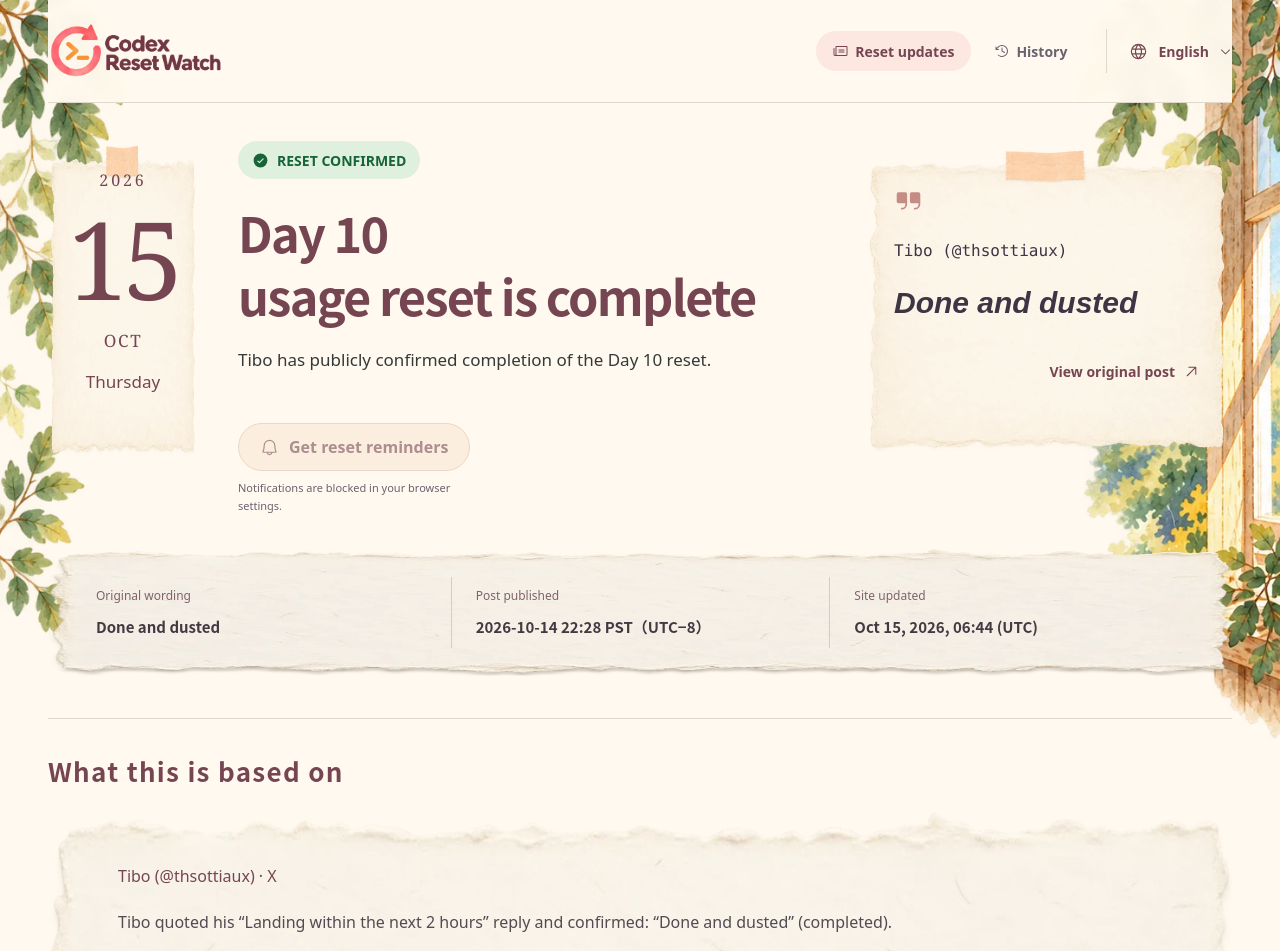
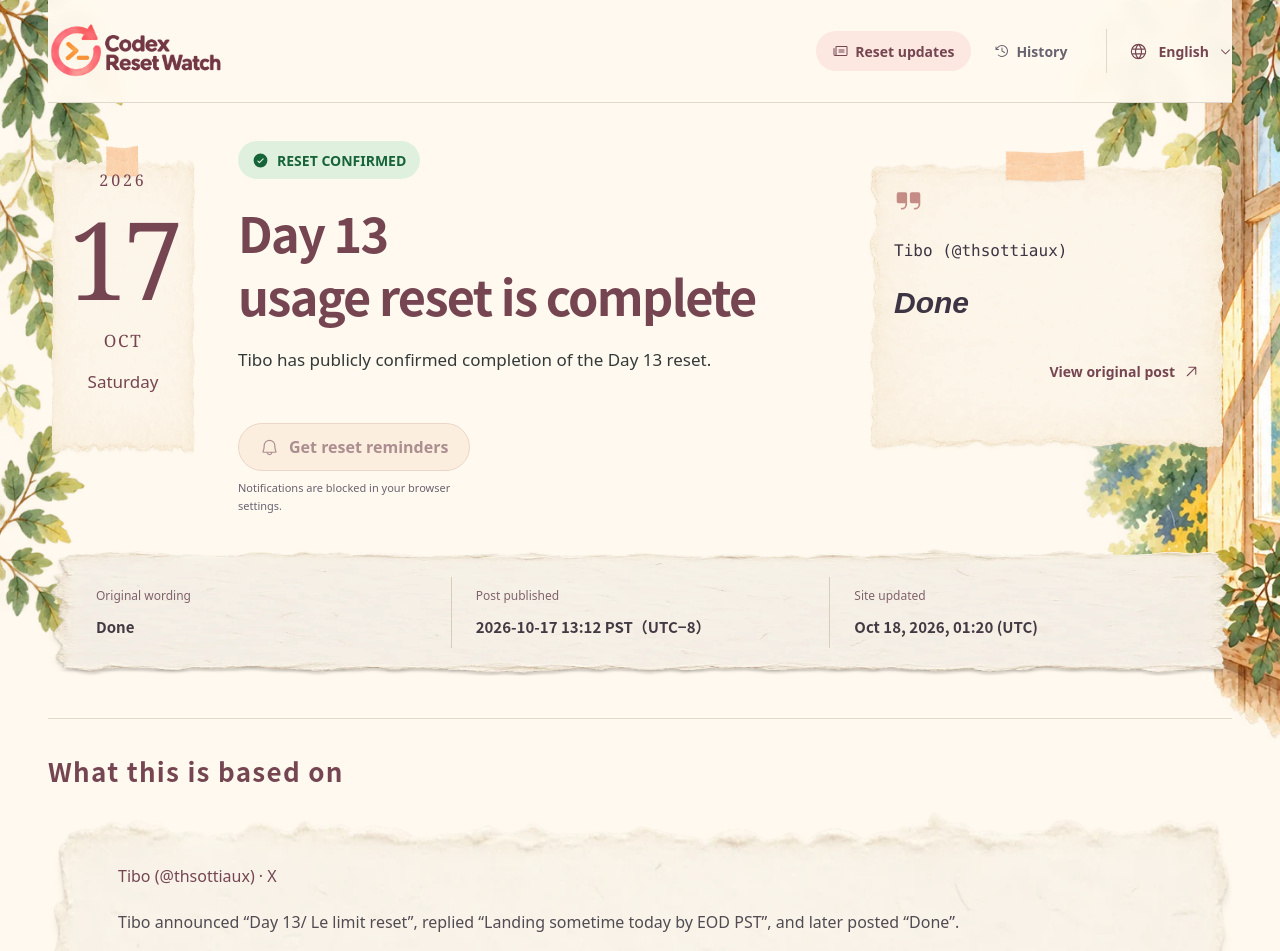
Before and after one commit to Sunzenki/codex-reset-watch, a React (Vite) app: page / in a window 1280 px wide. Shown: the top 951 px of the page. Built offline with nearby package versions, Linux system fonts and the light colour scheme.

Commit message:
content: record Day 13 reset confirmation

```diff
--- a/public/data/current.json
+++ b/public/data/current.json
@@ -1,32 +1,32 @@
 {
   "kind": "reset_confirmed",
   "status": "confirmed",
-  "headline": "Day 10 usage reset is complete",
+  "headline": "Day 13 usage reset is complete",
   "resetAt": null,
   "sourceTimezone": "UTC (X timestamp)",
-  "originalTimeText": "Done and dusted",
-  "scope": "Day 10 reset; eligible plans and usage windows were not specified.",
+  "originalTimeText": "Done",
+  "scope": "Day 13 reset; eligible plans and usage windows were not specified.",
   "announcement": {
     "source": "Tibo (@thsottiaux) / X post",
-    "text": "Done and dusted",
-    "translation": "已经搞定。",
-    "url": "https://x.com/thsottiaux/status/2110618732666257557",
-    "postedAt": "2026-10-15T06:28:13.000Z"
+    "text": "Done",
+    "translation": "已完成。",
+    "url": "https://x.com/thsottiaux/status/2111566005684289735",
+    "postedAt": "2026-10-17T21:12:21.000Z"
   },
   "previousAnnouncement": {
     "source": "Tibo (@thsottiaux) / X post",
-    "text": "The reports of my reset button being lost are greatly exaggerated\n\nDay 10/ Reset",
-    "translation": "说我的重置按钮丢了，实在是夸大其词。\n\n第 10 天：重置。",
-    "url": "https://x.com/thsottiaux/status/2110595484180214059",
-    "postedAt": "2026-10-15T04:55:51.000Z"
+    "text": "Day 13/ Le limit reset",
+    "translation": "第 13 天：额度重置。",
+    "url": "https://x.com/thsottiaux/status/2111492673890824348",
+    "postedAt": "2026-10-17T16:20:57.000Z"
   },
   "timingSource": {
     "source": "Tibo (@thsottiaux) / X reply",
-    "text": "Landing within the next 2 hours",
-    "translation": "将在未来两小时内落地。",
-    "url": "https://x.com/thsottiaux/status/2110595554036400151",
-    "postedAt": "2026-10-15T04:56:07.000Z"
+    "text": "Landing sometime today by EOD PST",
+    "translation": "将在今天 PST 当天结束前的某个时候落地。",
+    "url": "https://x.com/thsottiaux/status/2111492738025959922",
+    "postedAt": "2026-10-17T16:21:13.000Z"
   },
-  "updatedAt": "2026-10-15T06:44:24.703Z",
-  "note": "The displayed time is the public confirmation time, not the exact backend execution time. The earlier estimated deadline was October 15 at 06:56 UTC. Eligible plans and usage windows were not specified."
+  "updatedAt": "2026-10-18T01:20:27.332Z",
+  "note": "The displayed time is the public confirmation time, not the exact backend execution time. The earlier EOD PST reply referred to October 17 in Pacific time; its estimated end-of-day boundary is October 18 at 08:00 UTC under literal PST, or 07:00 UTC if PDT was intended. Eligible plans and usage windows were not specified."
 }
--- a/public/data/history.json
+++ b/public/data/history.json
@@ -1,4 +1,39 @@
 [
+  {
+    "id": "reset-2026-10-17-day13-confirmed",
+    "targetAt": "2026-10-17T21:12:21.000Z",
+    "precision": "confirmed",
+    "originalTimezone": "UTC (X timestamp)",
+    "originalTimeText": "Done",
+    "announcement": {
+      "source": "Tibo (@thsottiaux) / X post",
+      "text": "Done",
+      "translation": "已完成。",
+      "url": "https://x.com/thsottiaux/status/2111566005684289735",
+      "postedAt": "2026-10-17T21:12:21.000Z"
+    },
+    "previousAnnouncement": {
+      "source": "Tibo (@thsottiaux) / X post",
+      "text": "Day 13/ Le limit reset",
+      "translation": "第 13 天：额度重置。",
+      "url": "https://x.com/thsottiaux/status/2111492673890824348",
+      "postedAt": "2026-10-17T16:20:57.000Z"
+    },
+    "timingSource": {
+      "source": "Tibo (@thsottiaux) / X reply",
+      "text": "Landing sometime today by EOD PST",
+      "translation": "将在今天 PST 当天结束前的某个时候落地。",
+      "url": "https://x.com/thsottiaux/status/2111492738025959922",
+      "postedAt": "2026-10-17T16:21:13.000Z"
+    },
+    "announcedTargetAt": "2026-10-18T08:00:00.000Z",
+    "outcome": "as_announced",
+    "note": "The displayed time is the public confirmation time, not the exact backend execution time. The earlier EOD PST reply referred to October 17 in Pacific time; its estimated end-of-day boundary is October 18 at 08:00 UTC under literal PST, or 07:00 UTC if PDT was intended. Eligible plans and usage windows were not specified.",
+    "recordedAt": "2026-10-18T01:20:27.332Z",
+    "eventType": "reset",
+    "resetType": "reset",
+    "timeBasis": "confirmation"
+  },
   {
     "id": "reset-2026-10-15-day10-confirmed",
     "targetAt": "2026-10-15T06:28:13.000Z",
--- a/scripts/postbuild-seo.mjs
+++ b/scripts/postbuild-seo.mjs
@@ -14,7 +14,7 @@ const locales = {
     homeTitle: seoMetadata.en.home.title, historyTitle: seoMetadata.en.history.title,
     homeDescription: seoMetadata.en.home.description, historyDescription: seoMetadata.en.history.description,
     expected: 'Reset expected around', bankedExpected: 'Banked reset expected around', bankedReached: 'Expected banked-reset availability time reached', bankedPending: 'A banked reset is being distributed', bankedObserved: 'Banked reset verified as available', reached: 'The announced reset time has passed',
-    rolloutHeadline: 'Plus 5-hour limit rollout has begun', confirmedResetHeadline: 'Day 10 usage reset is complete', confirmedDateHeadline: 'Tibo confirms a Tuesday reset', untimedHintHeadline: 'A new usage reset announced',
+    rolloutHeadline: 'Plus 5-hour limit rollout has begun', confirmedResetHeadline: 'Day 13 usage reset is complete', confirmedDateHeadline: 'Tibo confirms a Tuesday reset', untimedHintHeadline: 'A new usage reset announced',
     source: 'Original public source', updated: 'Last human update', historyIntro: 'Past public reset posts and their converted times.',
   },
   'zh-CN': {
@@ -22,14 +22,14 @@ const locales = {
     homeTitle: seoMetadata['zh-CN'].home.title, historyTitle: seoMetadata['zh-CN'].history.title,
     homeDescription: seoMetadata['zh-CN'].home.description, historyDescription: seoMetadata['zh-CN'].history.description,
     expected: '预计', bankedExpected: '储备重置机会预计于', bankedReached: '储备重置机会的预计到账时间已到', bankedPending: '储备重置正在发放', bankedObserved: '储备重置已实测到账', reached: '预告重置时间已到', source: '公开原始来源', updated: '本站人工更新', historyIntro: '过往公开重置消息及其时间换算记录。',
-    rolloutHeadline: 'Plus 5 小时限制已开始落地', confirmedResetHeadline: '第 10 天额度重置已完成', confirmedDateHeadline: 'Tibo 确认周二进行重置', untimedHintHeadline: '新一轮额度重置已宣布',
+    rolloutHeadline: 'Plus 5 小时限制已开始落地', confirmedResetHeadline: '第 13 天额度重置已完成', confirmedDateHeadline: 'Tibo 确认周二进行重置', untimedHintHeadline: '新一轮额度重置已宣布',
   },
   'zh-TW': {
     lang: 'zh-TW', intl: 'zh-TW', timeZone: 'Asia/Taipei',
     homeTitle: seoMetadata['zh-TW'].home.title, historyTitle: seoMetadata['zh-TW'].history.title,
     homeDescription: seoMetadata['zh-TW'].home.description, historyDescription: seoMetadata['zh-TW'].history.description,
     expected: '預計', bankedExpected: '儲備重置機會預計於', bankedReached: '儲備重置機會的預計到帳時間已到', bankedPending: '儲備重置正在發放', bankedObserved: '儲備重置已實測到帳', reached: '預告重置時間已到', source: '公開原始來源', updated: '本站人工更新', historyIntro: '過往公開重置消息及其時間換算記錄。',
-    rolloutHeadline: 'Plus 5 小時限制已開始落地', confirmedResetHeadline: '第 10 天額度重置已完成', confirmedDateHeadline: 'Tibo 確認週二進行重置', untimedHintHeadline: '新一輪額度重置已宣布',
+    rolloutHeadline: 'Plus 5 小時限制已開始落地', confirmedResetHeadline: '第 13 天額度重置已完成', confirmedDateHeadline: 'Tibo 確認週二進行重置', untimedHintHeadline: '新一輪額度重置已宣布',
   },
 };
 
--- a/src/i18n.ts
+++ b/src/i18n.ts
@@ -124,30 +124,31 @@ export const ui = {
 
 export const currentCopy: Record<Locale, { headline: string; scope: string; context: string; note: string; sourceTranslation?: string }> = {
   "en": {
-    "headline": "Day 10 usage reset is complete",
-    "scope": "Tibo has publicly confirmed completion of the Day 10 reset.",
-    "context": "Tibo quoted his “Landing within the next 2 hours” reply and confirmed: “Done and dusted” (completed).",
-    "note": "The displayed time is the public confirmation time, not the exact backend execution time. The earlier estimated deadline was October 15 at 06:56 UTC. Eligible plans and usage windows were not specified."
+    "headline": "Day 13 usage reset is complete",
+    "scope": "Tibo has publicly confirmed completion of the Day 13 reset.",
+    "context": "Tibo announced “Day 13/ Le limit reset”, replied “Landing sometime today by EOD PST”, and later posted “Done”.",
+    "note": "The displayed time is the public confirmation time, not the exact backend execution time. The earlier EOD PST wording gives an estimated end-of-day boundary of October 18 at 08:00 UTC under literal PST, or 07:00 UTC if PDT was intended. Eligible plans and usage windows were not specified."
   },
   "zh-CN": {
-    "headline": "第 10 天额度重置已完成",
-    "sourceTranslation": "已经搞定。",
-    "scope": "Tibo 已公开确认，第 10 天预告的本轮重置已经完成。",
-    "context": "Tibo 引用了“未来两小时内落地”的回复，并表示：“Done and dusted”（已经搞定）。",
-    "note": "所示时间为完成确认帖的发布时间，不代表后台精确执行时刻。此前预计截止时间为北京时间 10 月 15 日 14:56。原帖未明确适用套餐及具体额度窗口。"
+    "headline": "第 13 天额度重置已完成",
+    "sourceTranslation": "已完成。",
+    "scope": "Tibo 已公开确认，第 13 天预告的本轮重置已经完成。",
+    "context": "Tibo 先发布“Day 13/ Le limit reset”，回复将在 PST 当天结束前落地，随后发帖表示：“Done”（已完成）。",
+    "note": "所示时间为完成确认帖的发布时间，不代表后台精确执行时刻。此前 EOD PST 指太平洋时间 10 月 17 日结束前；按字面 PST 换算，预计截止边界为北京时间 10 月 18 日 16:00，若泛指 PDT 则为 15:00。原帖未明确适用套餐及具体额度窗口。"
   },
   "zh-TW": {
-    "headline": "第 10 天額度重置已完成",
-    "sourceTranslation": "已經搞定。",
-    "scope": "Tibo 已公開確認，第 10 天預告的本輪重置已經完成。",
-    "context": "Tibo 引用了「未來兩小時內落地」的回覆，並表示：「Done and dusted」（已經搞定）。",
-    "note": "所示時間為完成確認帖的發佈時間，不代表後台精確執行時間。此前預計截止時間為台北時間 10 月 15 日 14:56。原帖未明確適用方案及具體額度視窗。"
+    "headline": "第 13 天額度重置已完成",
+    "sourceTranslation": "已完成。",
+    "scope": "Tibo 已公開確認，第 13 天預告的本輪重置已經完成。",
+    "context": "Tibo 先發佈「Day 13/ Le limit reset」，回覆將在 PST 當天結束前落地，隨後發帖表示：「Done」（已完成）。",
+    "note": "所示時間為完成確認帖的發佈時間，不代表後台精確執行時間。此前 EOD PST 指太平洋時間 10 月 17 日結束前；按字面 PST 換算，預計截止邊界為台北時間 10 月 18 日 16:00，若泛指 PDT 則為 15:00。原帖未明確適用方案及具體額度視窗。"
   }
 };
 
 type RecordCopy = { context: string; note: string };
 export const historyCopy: Record<Locale, Record<string, RecordCopy>> = {
   en: {
+    'reset-2026-10-17-day13-confirmed': {"context":"Tibo announced “Day 13/ Le limit reset”, replied “Landing sometime today by EOD PST”, and later posted “Done”.","note":"The displayed time is the public confirmation time, not the exact backend execution time. The earlier EOD PST wording gives an estimated end-of-day boundary of October 18 at 08:00 UTC under literal PST, or 07:00 UTC if PDT was intended. Eligible plans and usage windows were not specified."},
     'reset-2026-10-15-day10-confirmed': {"context": "Tibo quoted his “Landing within the next 2 hours” reply and confirmed: “Done and dusted” (completed).", "note": "The displayed time is the public confirmation time, not the exact backend execution time. The earlier estimated deadline was October 15 at 06:56 UTC. Eligible plans and usage windows were not specified."},
     'reset-2026-10-13-day8-global': {"context":"Tibo quoted the EOD PST global-reset announcement and confirmed: “It’s done.”","note":"The displayed time is the public confirmation post time, not the exact backend execution time. The earlier countdown used an estimated deadline of October 13 at 08:00 UTC under literal PST. Eligible plans and usage windows were not separately specified."},
     'reset-2026-10-11-global-confirmed': {"context":"Tibo previously announced a global reset by EOD, then quoted that announcement to confirm completion.","note":"The record uses the confirmation post time, to minute precision, not the execution time. Neither post separately lists eligible plans or usage windows. The earlier EOD estimate had no stated timezone. This is separate from the Day 3 banked reset."},
@@ -174,6 +175,7 @@ export const historyCopy: Record<Locale, Record<string, RecordCopy>> = {
     'reset-2026-07-14-banked': { context: 'A banked reset had been added to every account.', note: 'Users needed to claim this banked reset on desktop or web to restore weekly usage. The post timestamp is used.' },
   },
   'zh-CN': {
+    'reset-2026-10-17-day13-confirmed': {"context":"Tibo 先发布“Day 13/ Le limit reset”，回复将在 PST 当天结束前落地，随后发帖表示：“Done”（已完成）。","note":"所示时间为完成确认帖的发布时间，不代表后台精确执行时刻。此前 EOD PST 指太平洋时间 10 月 17 日结束前；按字面 PST 换算，预计截止边界为北京时间 10 月 18 日 16:00，若泛指 PDT 则为 15:00。原帖未明确适用套餐及具体额度窗口。"},
     'reset-2026-10-15-day10-confirmed': {"context": "Tibo 引用了“未来两小时内落地”的回复，并表示：“Done and dusted”（已经搞定）。", "note": "所示时间为完成确认帖的发布时间，不代表后台精确执行时刻。此前预计截止时间为北京时间 10 月 15 日 14:56。原帖未明确适用套餐及具体额度窗口。"},
     'reset-2026-10-13-day8-global': {"context":"Tibo 引用了本轮“EOD PST 前落地”的全局重置预告，并明确表示：“已经完成了。”","note":"所示时间为完成确认帖的发布时间，不代表后台精确执行时刻。此前倒计时按字面 PST 换算至 10 月 13 日 16:00 UTC+8，仅为预计截止时间。原帖未单独列明适用套餐及具体额度窗口。"},
     'reset-2026-10-11-global-confirmed': {"context":"译文：重置搞定，已全部生效。Tibo 此前预告将在当天结束前进行全局重置，随后引用该预告确认完成。","note":"本次记录采用确认帖发布时间，精度为分钟，不代表实际执行时刻。这两条帖子未单独列明适用套餐及具体额度窗口；此前 EOD 预告未注明时区。本次确认与 Day 3 储备重置是不同事件。"},
@@ -200,6 +202,7 @@ export const historyCopy: Record<Locale, Record<string, RecordCopy>> = {
     'reset-2026-07-14-banked': { context: '为庆祝里程碑，我们已经向每个人的账户添加了一次储备重置。', note: '这是 banked reset，需要用户在桌面端或网页端自行使用以恢复每周额度。记录时间采用原帖发布时间。' },
   },
   'zh-TW': {
+    'reset-2026-10-17-day13-confirmed': {"context":"Tibo 先發佈「Day 13/ Le limit reset」，回覆將在 PST 當天結束前落地，隨後發帖表示：「Done」（已完成）。","note":"所示時間為完成確認帖的發佈時間，不代表後台精確執行時間。此前 EOD PST 指太平洋時間 10 月 17 日結束前；按字面 PST 換算，預計截止邊界為台北時間 10 月 18 日 16:00，若泛指 PDT 則為 15:00。原帖未明確適用方案及具體額度視窗。"},
     'reset-2026-10-15-day10-confirmed': {"context": "Tibo 引用了「未來兩小時內落地」的回覆，並表示：「Done and dusted」（已經搞定）。", "note": "所示時間為完成確認帖的發佈時間，不代表後台精確執行時間。此前預計截止時間為台北時間 10 月 15 日 14:56。原帖未明確適用方案及具體額度視窗。"},
     'reset-2026-10-13-day8-global': {"context":"Tibo 引用了本輪「EOD PST 前落地」的全局重置預告，並明確表示：「已經完成了。」","note":"所示時間為完成確認帖的發佈時間，不代表後台精確執行時間。此前倒數按字面 PST 換算至 10 月 13 日 16:00 UTC+8，僅為預計截止時間。原帖未單獨列明適用方案及具體額度視窗。"},
     'reset-2026-10-11-global-confirmed': {"context":"譯文：重置搞定，已全部生效。Tibo 此前預告將在當天結束前進行全局重置，隨後引用該預告確認完成。","note":"本次記錄採用確認帖發佈時間，精度為分鐘，不代表實際執行時間。這兩條帖子未單獨列明適用方案及具體額度視窗；此前 EOD 預告未註明時區。本次確認與 Day 3 儲備重置是不同事件。"},
```
Also changed, not shown: public/data/push-message.json (+7 -7 lines), 1 other file (tests, documents, lock files or other folders).
